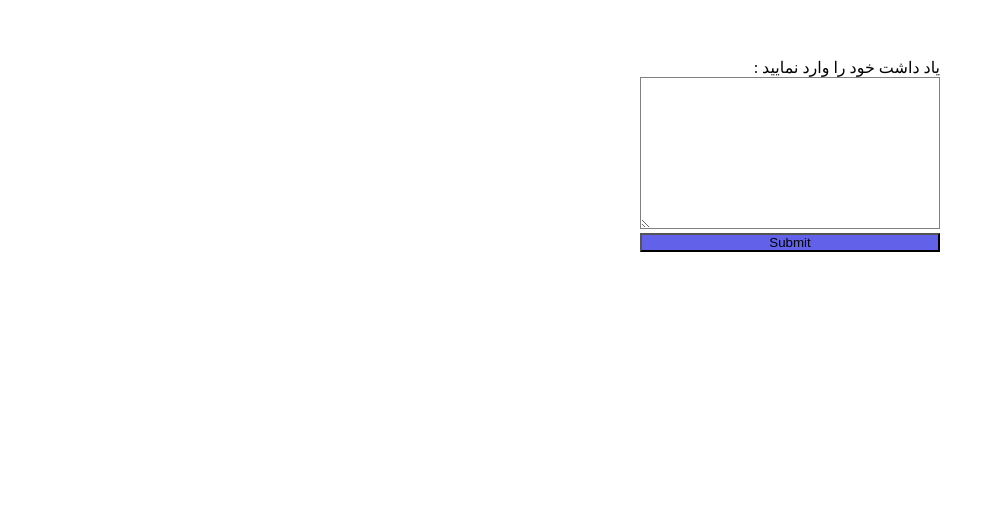
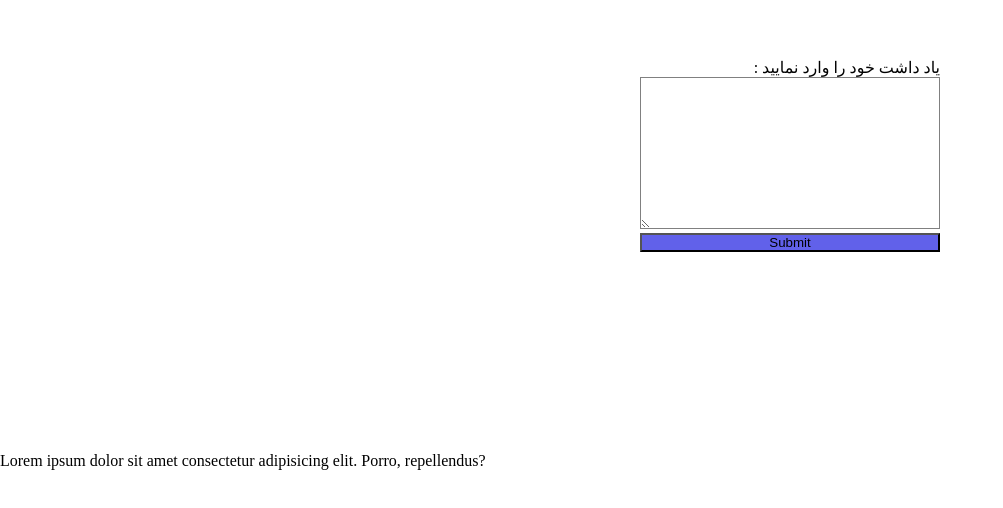
Before and after one commit to hosseinchi/note-pad, a website: page index.html in a window 1280 px wide. Shown: the part 142-650 px from the top of the page, without its empty margins (0-1003 px from the left). Drawn offline with Linux system fonts and the light colour scheme.

Commit message:
added index js

```diff
--- a/index.html
+++ b/index.html
@@ -16,6 +16,7 @@
     </div>
 
     <div class="generator"></div>
+    <p>Lorem ipsum dolor sit amet consectetur adipisicing elit. Porro, repellendus?</p>
     <script src="js/app.js"></script>
 </body>
 </html>
--- /dev/null
+++ b/js/index.js
@@ -0,0 +1 @@
+console.log('hello')
```
